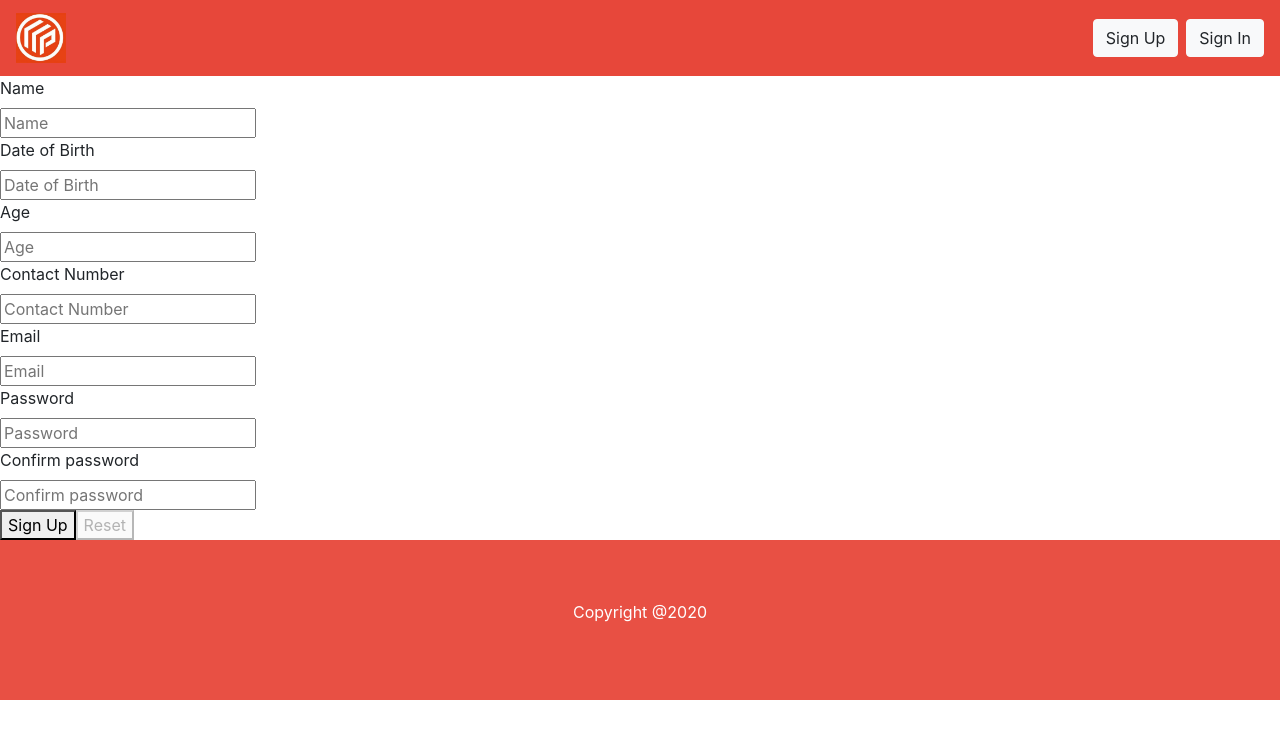
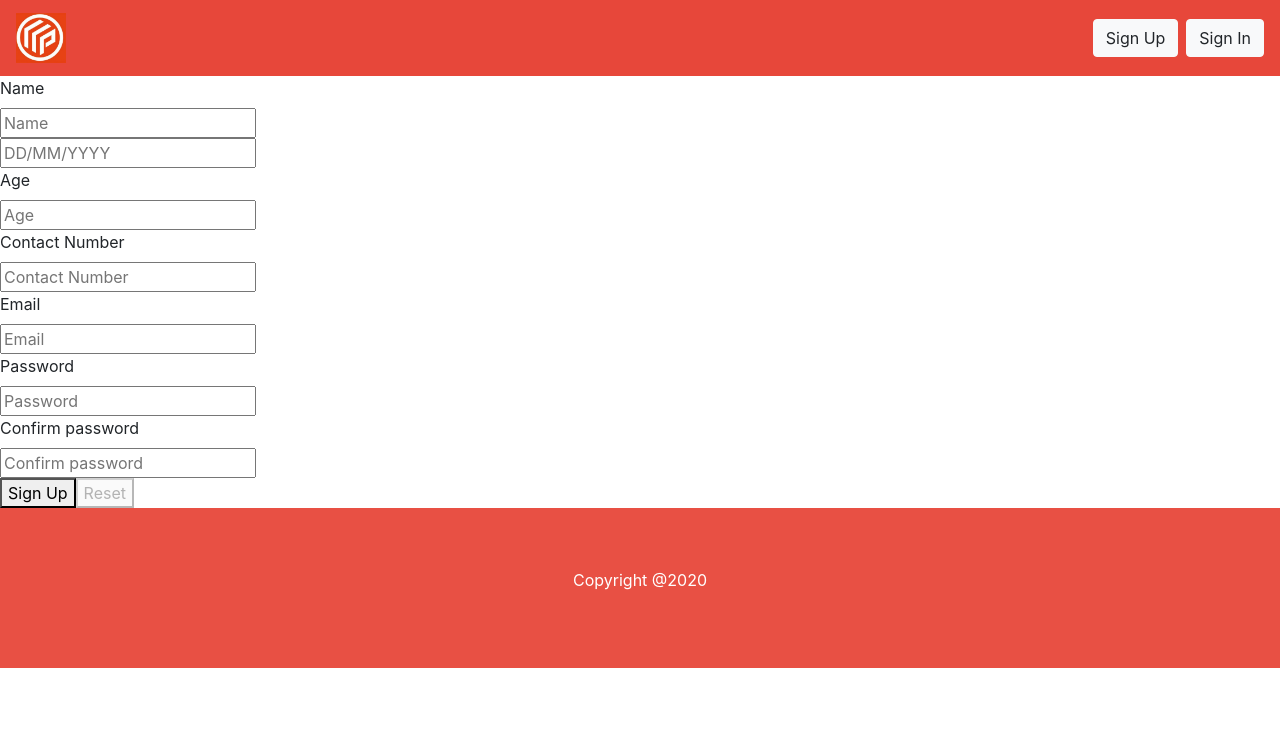
Before and after one commit to param2404/eCommerce, a React (Create React App) app in the folder client/: page /register in a window 1280 px wide. Shown: the top 738 px of the page. Built offline with nearby package versions, Linux system fonts and the light colour scheme.

Commit message:
datepicker

```diff
--- a/client/src/components/WebComponents/Signup/index.js
+++ b/client/src/components/WebComponents/Signup/index.js
@@ -1,5 +1,7 @@
 import React from 'react'
 import { Field, reduxForm } from 'redux-form'
+import DatePicker from "react-datepicker";
+import moment from "moment";
 import { register } from '../../../actions'
 
 const validate = values => {
@@ -33,7 +35,17 @@ const validate = values => {
     return errors
 }
 
-
+const FieldDatePicker = ({ input, placeholder }) => (
+    <DatePicker
+        className="plus-icon"
+        dateFormat="dd/MM/yyyy"
+        selected={input.value || null}
+        onChange={input.onChange}
+        maxDate={new Date()}
+        disabledKeyboardNavigation
+        placeholderText={placeholder}
+       />
+);
 
 const renderField = ({
     input,
@@ -55,7 +67,7 @@ const SignupForm = props => {
     const { handleSubmit, pristine, reset, submitting } = props
 
     const onSignup = (data,dispatch) => {
-        dispatch(register({...data, userType:2}))
+        dispatch(register({...data,dob:moment(data.dob).format('YYYY-MM-DD'), userType:2}))
     }
 
     return (
@@ -66,9 +78,14 @@ const SignupForm = props => {
                 component={renderField}
                 label="Name"
             />
-            <Field name="dob" type="text" component={renderField} label="Date of Birth" />
+            <Field
+                component={FieldDatePicker}
+                name="dob"
+                placeholder="DD/MM/YYYY"
+                label="Date of Birth"
+            />
             <Field name="age" type="number" component={renderField} label="Age" />
-            <Field name="contactNumber" type="number" component={renderField} label="Contact Number" />
+            <Field name="contactNumber" type="text" component={renderField} label="Contact Number" />
             <Field name="email" type="email" component={renderField} label="Email" />
             <Field
                 name="password"
--- a/client/src/index.js
+++ b/client/src/index.js
@@ -5,7 +5,8 @@ import App from './App';
 import {Provider} from 'react-redux'
 import * as serviceWorker from './serviceWorker';
 import 'bootstrap/dist/css/bootstrap.min.css';
-import store from './store'
+import "react-datepicker/dist/react-datepicker.css";
+import store from './store';
 
 const reduxStore=store()
 ReactDOM.render(
```
